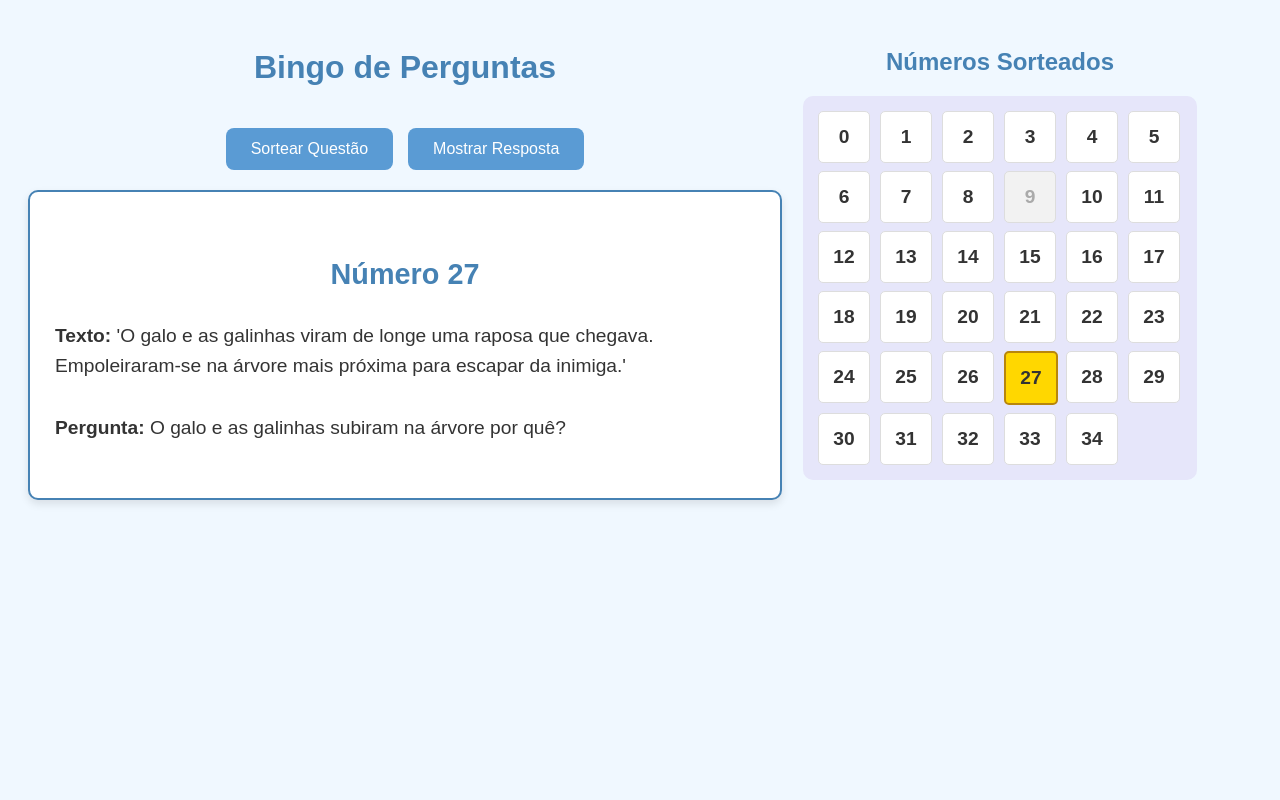
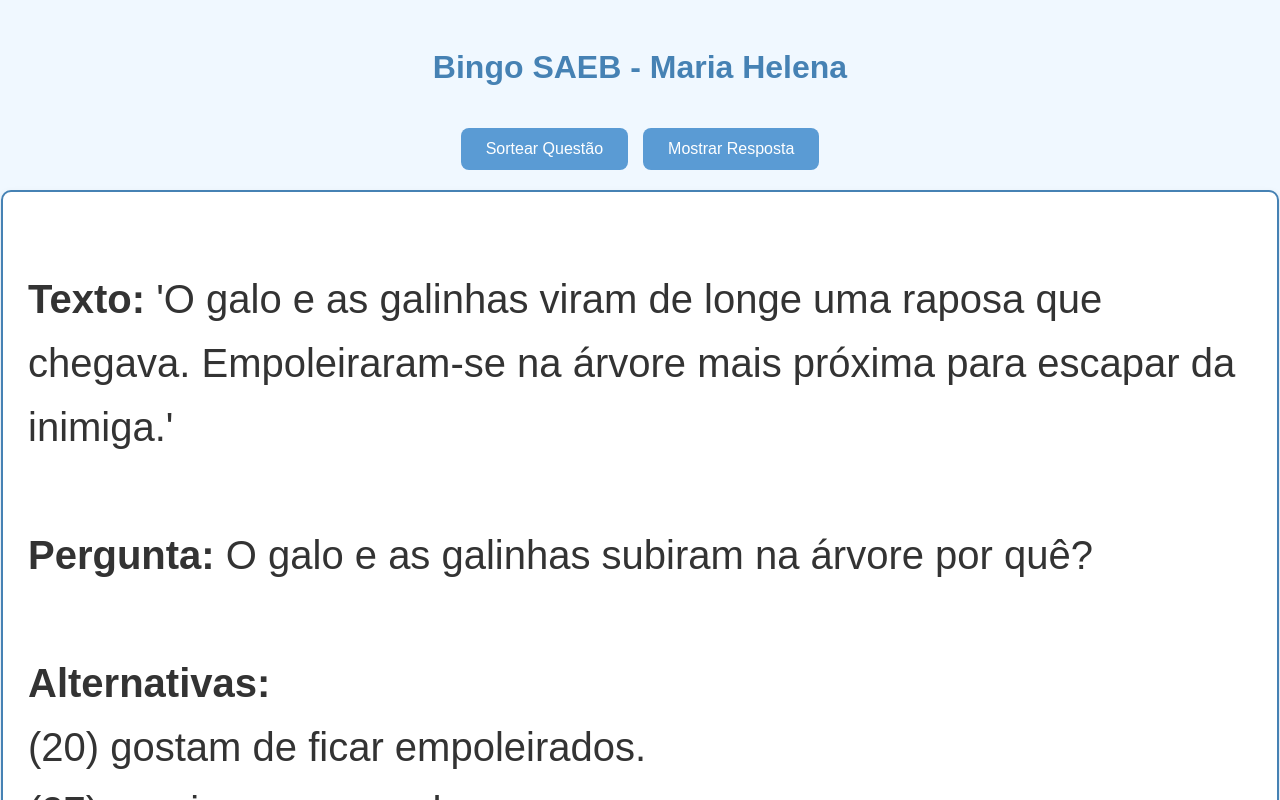
Before and after one commit to igorbroza/BingoMH, a plain HTML site: page index.html in a window 1280 px wide. Both pictures are taken after a click on the button "Sortear Questão". Shown: the top 800 px of the page. Drawn offline with nearby package versions, Linux system fonts and the light colour scheme.

Commit message:
Altualização Perguntas e Titulo

```diff
--- a/index.html
+++ b/index.html
@@ -3,7 +3,7 @@
 <head>
     <meta charset="UTF-8">
     <meta name="viewport" content="width=device-width, initial-scale=1.0">
-    <title>Bingo Interativo - Versão Completa</title>
+    <title>Bingo Interativo</title>
     <script src="https://polyfill.io/v3/polyfill.min.js?features=es6"></script>
     <script id="MathJax-script" async src="https://cdn.jsdelivr.net/npm/mathjax@3/es5/tex-mml-chtml.js"></script>
     <style>
@@ -12,8 +12,9 @@
             background-color: #f0f8ff;
             color: #333;
             display: flex;
+            flex-direction: column;
             justify-content: center;
-            align-items: flex-start;
+            align-items: center;
             padding: 20px;
             gap: 20px;
             flex-wrap: wrap;
@@ -23,7 +24,7 @@
             flex-direction: column;
             align-items: center;
             width: 100%;
-            max-width: 700px;
+            max-width: 1400px;
         }
         #question-container {
             background-color: #fff;
@@ -31,6 +32,7 @@
             border-radius: 10px;
             padding: 25px;
             margin-top: 20px;
+            margin-bottom: 30rem;
             width: 100%;
             box-shadow: 0 4px 8px rgba(0,0,0,0.1);
             min-height: 200px;
@@ -39,7 +41,7 @@
             justify-content: center;
         }
         #question-display, #answer-display {
-            font-size: 1.2em;
+            font-size: 2.5em;
             margin: 10px 0;
             line-height: 1.6;
         }
@@ -118,7 +120,7 @@
 <body>
 
     <div id="main-container">
-        <h1>Bingo de Perguntas</h1>
+        <h1>Bingo SAEB - Maria Helena</h1>
         <div class="buttons">
             <button id="draw-btn">Sortear Questão</button>
             <button id="answer-btn" disabled>Mostrar Resposta</button>
@@ -137,44 +139,44 @@
     <script>
         const bingoData = [
             // Novas questões do arquivo SAEB QUESTÕES DO BINGO.pdf
-            { number: 0, question: "Qual o resultado da expressão? <br> $$(x+\\sqrt{81}+5^{2})^{0}-1$$", answer: "R: 0 (Qualquer número elevado a zero é 1. Então, 1 - 1 = 0)" },
-            { number: 1, question: "Dado o número racional 2,981, qual algarismo está na casa do milésimo?", answer: "R: 1" },
-            { number: 2, question: "Qual o resultado da expressão? <br> $$\\frac{(\\frac{1}{2})^{-3}}{4}$$", answer: "R: 2 (O expoente negativo inverte a fração, então (2/1)³ = 8. E 8 / 4 = 2)" },
-            { number: 3, question: "Qual o resultado da expressão? <br> $$1,25+0,5+\\frac{5}{4}$$", answer: "R: 3 (Como 5/4 é igual a 1,25, a soma é 1,25 + 0,5 + 1,25 = 3)" },
-            { number: 4, question: "Qual o resultado da expressão? <br> $$3,456+0,544$$", answer: "R: 4" },
-            { number: 5, question: "500 centímetros equivalem a quantos metros?", answer: "R: 5 metros (1 metro = 100 centímetros)" },
-            { number: 6, question: "Qual o valor de x na expressão? <br> $$\\frac{x}{3}=\\frac{18}{9}$$", answer: "R: 6 (Como 18/9 = 2, temos x/3 = 2. Portanto, x = 6)" },
-            { number: 7, question: "Pela manhã, a temperatura na cidade de Saeblândia era de -5°C. No início da tarde, houve um aumento de 12°C. Qual foi a temperatura da cidade após essa elevação?", answer: "R: 7°C" },
-            { number: 8, question: "Qual a área do triângulo a seguir? <br> (<b>Imagem:</b> um triângulo retângulo com base medindo 4 cm e altura medindo 4 cm)", answer: "R: 8 cm² (Área = (base x altura) / 2)" },
+            { number: 0, question: "<b>Pergunta:</b>Qual o resultado da expressão? <br> $$(x+\\sqrt{81}+5^{2})^{0}-1$$", answer: "R: 0 (Qualquer número elevado a zero é 1. Então, 1 - 1 = 0)" },
+            { number: 1, question: "<b>Pergunta:</b>Dado o número racional 2,981, qual algarismo está na casa do milésimo?", answer: "R: 1" },
+            { number: 2, question: "<b>Pergunta:</b>Qual o resultado da expressão? <br> $$\\frac{(\\frac{1}{2})^{-3}}{4}$$", answer: "R: 2 (O expoente negativo inverte a fração, então (2/1)³ = 8. E 8 / 4 = 2)" },
+            { number: 3, question: "<b>Pergunta:</b>Qual o resultado da expressão? <br> $$1,25+0,5+\\frac{5}{4}$$", answer: "R: 3 (Como 5/4 é igual a 1,25, a soma é 1,25 + 0,5 + 1,25 = 3)" },
+            { number: 4, question: "<b>Pergunta:</b>Qual o resultado da expressão? <br> $$3,456+0,544$$", answer: "R: 4" },
+            { number: 5, question: "<b>Pergunta:</b>500 centímetros equivalem a quantos metros?", answer: "R: 5 metros (1 metro = 100 centímetros)" },
+            { number: 6, question: "<b>Pergunta:</b>Qual o valor de x na expressão? <br> $$\\frac{x}{3}=\\frac{18}{9}$$", answer: "R: 6 (Como 18/9 = 2, temos x/3 = 2. Portanto, x = 6)" },
+            { number: 7, question: "<b>Pergunta:</b>Pela manhã, a temperatura na cidade de Saeblândia era de -5°C. No início da tarde, houve um aumento de 12°C. Qual foi a temperatura da cidade após essa elevação?", answer: "R: 7°C" },
+            { number: 8, question: "<b>Pergunta:</b>Qual a área do triângulo a seguir? <br> (<b>Imagem:</b> um triângulo retângulo com base medindo 4 cm e altura medindo 4 cm)", answer: "R: 8 cm² (Área = (base x altura) / 2)" },
 
             // Questões do Documento sem título.pdf
-            { number: 10, question: "Uma caixa mede 2 m de comprimento, 5m de largura e 1 m de altura. Qual é o volume dessa caixa?", answer: "R: 10 metros cúbicos" },
-            { number: 11, question: "Qual o PERÍMETRO de um quadrilátero que tem como medidas 5cm, 2cm, 3cm e 1 cm?", answer: "R: 11 cm" },
-            { number: 12, question: "Um aquário mede 2 cm de comprimento, 2cm de largura e 3 cm de altura. Qual é o volume do aquário em cm³?", answer: "R: 12 centímetros cúbicos" },
-            { number: 13, question: "Qual o valor APROXIMADO da raiz quadrada de 170?", answer: "R: 13 (Pois 13² = 169)" },
-            { number: 14, question: "Um retângulo mede 7 m de comprimento e 2 m de largura. Qual é a área desse retângulo?", answer: "R: 14 m²" },
-            { number: 15, question: "Um triângulo equilátero tem cada lado medindo 5 cm. Qual é o perímetro desse triângulo?", answer: "R: 15 cm" },
-            { number: 16, question: "Um triângulo tem base de 8 m e altura de 4 m. Qual é a área dele? (Lembre: Área = base x altura / 2)", answer: "R: 16 m²" },
-            { number: 17, question: "Um número foi multiplicado por 3 e, em seguida, subtraído de 10. O resultado foi 41. Qual é esse número?", answer: "R: 17" },
-            { number: 18, question: "Uma turma de 40 alunos fez uma prova. Se 45% acertaram todas as questões, quantos alunos foram?", answer: "R: 18 alunos" },
-            { number: 19, question: "Um celular custa 380 reais. Ao ser dividido em 20 parcelas iguais, qual é o valor de cada parcela?", answer: "R: 19 reais" },
-            { number: 20, question: "Qual a raiz quadrada de 400?", answer: "R: 20" },
-            { number: 21, question: "Um tanque estava cheio com 84 litros de água. Após gastar 3/4 desse total, quantos litros ainda restaram?", answer: "R: 21 litros (gastou 63L, restou 21L)" },
-            { number: 22, question: "Uma sala de aula tem 66 carteiras que precisam ser organizadas em 3 fileiras iguais. Quantas carteiras ficarão em cada fileira?", answer: "R: 22 carteiras" },
-            { number: 23, question: "Em uma escola, os 69 alunos do 9º ano foram divididos igualmente em 3 turmas. Quantos alunos ficaram em cada turma?", answer: "R: 23 alunos" },
-            { number: 24, question: "Um produto custa 30 reais e recebe um desconto de 20%. Qual é o valor a pagar?", answer: "R: 24 reais" },
+            { number: 10, question: "<b>Pergunta:</b>Uma caixa mede 2 m de comprimento, 5m de largura e 1 m de altura. Qual é o volume dessa caixa?", answer: "R: 10 metros cúbicos" },
+            { number: 11, question: "<b>Pergunta:</b>Qual o PERÍMETRO de um quadrilátero que tem como medidas 5cm, 2cm, 3cm e 1 cm?", answer: "R: 11 cm" },
+            { number: 12, question: "<b>Pergunta:</b>Um aquário mede 2 cm de comprimento, 2cm de largura e 3 cm de altura. Qual é o volume do aquário em cm³?", answer: "R: 12 centímetros cúbicos" },
+            { number: 13, question: "<b>Pergunta:</b>Qual o valor APROXIMADO da raiz quadrada de 170?", answer: "R: 13 (Pois 13² = 169)" },
+            { number: 14, question: "<b>Pergunta:</b>Um retângulo mede 7 m de comprimento e 2 m de largura. Qual é a área desse retângulo?", answer: "R: 14 m²" },
+            { number: 15, question: "<b>Pergunta:</b>Um triângulo equilátero tem cada lado medindo 5 cm. Qual é o perímetro desse triângulo?", answer: "R: 15 cm" },
+            { number: 16, question: "<b>Pergunta:</b>Um triângulo tem base de 8 m e altura de 4 m. Qual é a área dele? (Lembre: Área = base x altura / 2)", answer: "R: 16 m²" },
+            { number: 17, question: "<b>Pergunta:</b>Um número foi multiplicado por 3 e, em seguida, subtraído de 10. O resultado foi 41. Qual é esse número?", answer: "R: 17" },
+            { number: 18, question: "<b>Pergunta:</b>Uma turma de 40 alunos fez uma prova. Se 45% acertaram todas as questões, quantos alunos foram?", answer: "R: 18 alunos" },
+            { number: 19, question: "<b>Pergunta:</b>Um celular custa 380 reais. Ao ser dividido em 20 parcelas iguais, qual é o valor de cada parcela?", answer: "R: 19 reais" },
+            { number: 20, question: "<b>Pergunta:</b>Qual a raiz quadrada de 400?", answer: "R: 20" },
+            { number: 21, question: "<b>Pergunta:</b>Um tanque estava cheio com 84 litros de água. Após gastar 3/4 desse total, quantos litros ainda restaram?", answer: "R: 21 litros (gastou 63L, restou 21L)" },
+            { number: 22, question: "<b>Pergunta:</b>Uma sala de aula tem 66 carteiras que precisam ser organizadas em 3 fileiras iguais. Quantas carteiras ficarão em cada fileira?", answer: "R: 22 carteiras" },
+            { number: 23, question: "<b>Pergunta:</b>Em uma escola, os 69 alunos do 9º ano foram divididos igualmente em 3 turmas. Quantos alunos ficaram em cada turma?", answer: "R: 23 alunos" },
+            { number: 24, question: "<b>Pergunta:</b>Um produto custa 30 reais e recebe um desconto de 20%. Qual é o valor a pagar?", answer: "R: 24 reais" },
 
             // Questões do QUESTÕES PARA BINGO (1).pdf
-            { number: 25, question: "<b>Texto:</b> 'Diego não conhecia o mar... E foi tanta a imensidão do mar, e tanto fulgor, que o menino ficou mudo de beleza. E quando finalmente conseguiu falar, tremendo, gaguejando, pediu ao pai: Me ajuda a olhar!'<br><br><b>Pergunta:</b> O menino ficou tremendo, gaguejando por quê?", answer: "R: O mar era imenso e belo." },
-            { number: 26, question: "<b>Texto:</b> '...um mar sombrio, cheio de peixosos peixes queixosos e pesarosos, tão horríveis de se comer que faziam as pessoas arrotarem de pura melancolia...'<br><br><b>Pergunta:</b> O trecho do texto que indica uma consequência é:", answer: "R: '...que faziam as pessoas arrotarem de pura melancolia'." },
-            { number: 27, question: "<b>Texto:</b> 'O galo e as galinhas viram de longe uma raposa que chegava. Empoleiraram-se na árvore mais próxima para escapar da inimiga.'<br><br><b>Pergunta:</b> O galo e as galinhas subiram na árvore por quê?", answer: "R: Queriam escapar da raposa." },
-            { number: 28, question: "<b>Frase:</b> 'Ela explica que às vezes pedaços de carne são lançados na água para atrair os tigres, <b>mas normalmente eles não precisam de nenhum incentivo.</b>'<br><br><b>Pergunta:</b> A oração em destaque estabelece em relação à oração anterior uma ideia de:", answer: "R: Oposição." },
-            { number: 29, question: "<b>Texto:</b> 'Remédios para emagrecer devem ser evitados por quem corre. O motivo: normalmente, eles contêm estimulantes que aumentam a frequência cardíaca e aceleram o metabolismo...'<br><br><b>Pergunta:</b> Esse texto tem o objetivo de:", answer: "R: Dar uma orientação." },
-            { number: 30, question: "<b>Texto:</b> 'O índice pluviométrico refere-se à quantidade de chuva por metro quadrado em determinado local... Para chegar a esse índice... utilizam um aparelho conhecido como pluviômetro.'<br><br><b>Pergunta:</b> A finalidade desse texto é:", answer: "R: Informar." },
-            { number: 31, question: "<b>Texto:</b> 'A tecnologia brasileira está ajudando a população de Angola a identificar e desarmar milhares de minas terrestres... Uma empresa... vem dando treinamento aos angolanos para a identificação de minas por meio de imagens de satélite.'<br><br><b>Pergunta:</b> De acordo com esse texto, qual a finalidade da tecnologia brasileira em Angola?", answer: "R: Identificar minas terrestres." },
-            { number: 32, question: "<b>Pergunta:</b> Qual trecho exemplifica o uso da linguagem informal, enfatizando a intimidade entre os interlocutores?", answer: "R: '...mas nem isso dá pé...'" },
-            { number: 33, question: "<b>Pergunta:</b> Qual frase apresenta uma opinião?", answer: "R: 'É um passeio superlegal,...'" },
-            { number: 34, question: "<b>Frase:</b> No trecho '... que consiga viver <b>ali dentro</b>.', a palavra destacada indica:", answer: "R: Lugar." }
+            { number: 25, question: "<b>Texto:</b> 'Diego não conhecia o mar... E foi tanta a imensidão do mar, e tanto fulgor, que o menino ficou mudo de beleza. E quando finalmente conseguiu falar, tremendo, gaguejando, pediu ao pai: Me ajuda a olhar!'<br><br><b>Pergunta:</b> O menino ficou tremendo, gaguejando por quê?<br><br><b>Alternativas:</b> <br> (02) a viagem foi longa. <br> (06) as dunas eram muito altas. <br> (25) o mar era imenso e belo. <br> (22) o pai não o ajudou a ver o mar.", answer: "R:(25) O mar era imenso e belo." },
+            { number: 26, question: "<b>Texto:</b> '...um mar sombrio, cheio de peixosos peixes queixosos e pesarosos, tão horríveis de se comer que faziam as pessoas arrotarem de pura melancolia...'<br><br><b>Pergunta:</b> O trecho do texto que indica uma consequência é: <br><br><b>Alternativas:</b> <br> (01) “uma triste cidade, a mais triste das cidades”. <br> (13) “Ficava à margem de um mar sombrio, cheio de peixosos “. <br> (26) “que faziam as pessoas arrotarem de pura melancolia”. <br> (30) ”Ao norte dessa cidade triste havia poderosas fábricas”. ", answer: "R:(26) '...que faziam as pessoas arrotarem de pura melancolia'." },
+            { number: 27, question: "<b>Texto:</b> 'O galo e as galinhas viram de longe uma raposa que chegava. Empoleiraram-se na árvore mais próxima para escapar da inimiga.'<br><br><b>Pergunta:</b> O galo e as galinhas subiram na árvore por quê? <br><br><b>Alternativas:</b> <br> (20) gostam de ficar empoleirados. <br> (27) queriam escapar da raposa. <br> (40) seus amigos estavam lá em cima. <br> (03) um cachorro vinha na direção deles.", answer: "R:(27) Queriam escapar da raposa." },
+            { number: 28, question: "<b>Frase:</b> 'Ela explica que às vezes pedaços de carne são lançados na água para atrair os tigres, <b>mas normalmente eles não precisam de nenhum incentivo.</b>'<br><br><b>Pergunta:</b> A oração em destaque estabelece em relação à oração anterior uma ideia de: <br><br><b>Alternativas:</b> <br> (29) explicação. <br> (28) oposição. <br> (17) condição. <br> (23) conclusão.", answer: "R:(28) Oposição." },
+            { number: 29, question: "<b>Texto:</b> 'Remédios para emagrecer devem ser evitados por quem corre. O motivo: normalmente, eles contêm estimulantes que aumentam a frequência cardíaca e aceleram o metabolismo...'<br><br><b>Pergunta:</b> Esse texto tem o objetivo de: <br><br><b>Alternativas:</b> <br> (09) divulgar uma campanha <br> (29) dar uma orientação <br> (15) relatar um fato <br> (35) vender um produto", answer: "R:(29) Dar uma orientação." },
+            { number: 30, question: "<b>Texto:</b> 'O índice pluviométrico refere-se à quantidade de chuva por metro quadrado em determinado local... Para chegar a esse índice... utilizam um aparelho conhecido como pluviômetro.'<br><br><b>Pergunta:</b> A finalidade desse texto é: <br><br><b>Alternativas:</b> <br> (29) divertir <br> (30) informar <br> (23) instruir <br> (03) relatar", answer: "R:(30) Informar." },
+            { number: 31, question: "<b>Texto:</b> 'A tecnologia brasileira está ajudando a população de Angola a identificar e desarmar milhares de minas terrestres... Uma empresa... vem dando treinamento aos angolanos para a identificação de minas por meio de imagens de satélite.'<br><br><b>Pergunta:</b> De acordo com esse texto, qual a finalidade da tecnologia brasileira em Angola? <br><br><b>Alternativas:</b> <br> (33) Desarmar os angolanos. <br> (39) Destruir imagens de satelite. <br> (04) Fazer exportações de produtos <br> (31) Identificar minas terrestres.", answer: "R:(31) Identificar minas terrestres." },
+            { number: 32, question: "<b>Pergunta:</b> Qual trecho exemplifica o uso da linguagem informal, enfatizando a intimidade entre os interlocutores?<br><br><b>Alternativas:</b> <br>(05)“...meu pai e minha mãe trabalham...” <br> (07) “Não posso trazer nenhum colega aqui:” <br> (32) “...mas nem isso dá pé...” <br> (40) “POR FAVOR, sim?” ", answer: "R: (32)'...mas nem isso dá pé...'" },
+            { number: 33, question: "<b>Pergunta:</b> Qual frase apresenta uma opinião? <br><br> <b>Alternativas:</b> <br> (34) “Depois das primeiras locomotivas, veio o bonde,...” <br> (06) “... o bonde foi muito comum nas principais cidades.”. <br> (33) “É um passeio superlegal,...”. <br> (30) “Em 1863, surgiu o metrô.”. ", answer: "R:(33) 'É um passeio superlegal,...'" },
+            { number: 34, question: "<b>Frase:</b> No trecho '... que consiga viver <b>ali dentro</b>.', a palavra destacada indica: <br><br> <b>Alternativas:</b> <br> (34) lugar. <br> 30) modo. <br> (22) tempo. <br> (33) intensidade.", answer: "R:(34) Lugar." }
         ];
 
         const questionMap = new Map(bingoData.map(item => [item.number, item]));
@@ -231,7 +233,7 @@
         }
 
         function displayQuestion(questionObj) {
-            questionDisplay.innerHTML = `<h2>Número ${questionObj.number}</h2><p>${questionObj.question}</p>`;
+            questionDisplay.innerHTML = `<p>${questionObj.question}</p>`;
             answerDisplay.style.display = 'none';
             answerDisplay.innerHTML = `<p>${questionObj.answer}</p>`;
             answerBtn.disabled = false;
```
